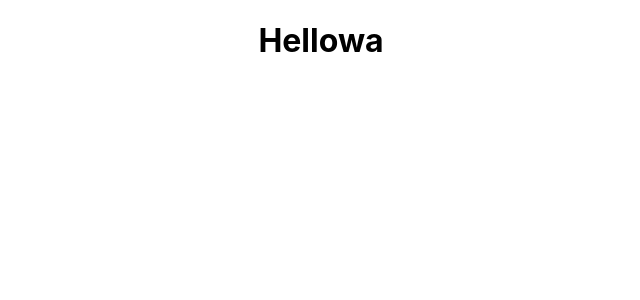
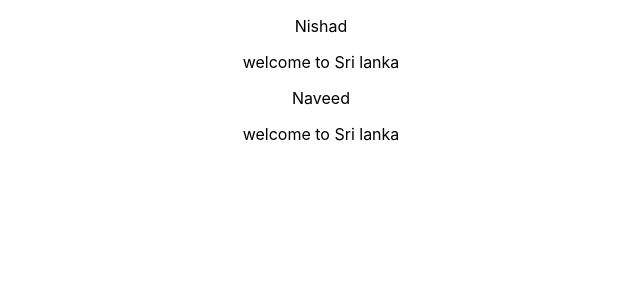
Before and after one commit to GrumpyCat9/react-learning, a React (Create React App) app in the folder my-app/: page / in a window 1280 px wide. Shown: the top 300 px of the page, without its empty margins (319-959 px from the left). Built offline with nearby package versions, Linux system fonts and the light colour scheme.

Commit message:
Components & props added

```diff
--- a/my-app/src/App.js
+++ b/my-app/src/App.js
@@ -1,9 +1,11 @@
 import './App.css';
+import Post from './Components/Post';
 
 function App() {
   return (
     <div className="App">
-      <h1>Hellowa</h1>
+      <Post author = "Nishad" body = "welcome to Sri lanka"/>
+      <Post author = "Naveed" body = "welcome to Sri lanka"/>
     </div>
   );
 }
--- /dev/null
+++ b/my-app/src/Components/Post.js
@@ -0,0 +1,11 @@
+
+
+
+function Post(props){
+    return <div>
+        <p>{props.author}</p>
+        <p>{props.body}</p>
+    </div>
+}
+
+export default Post
```
